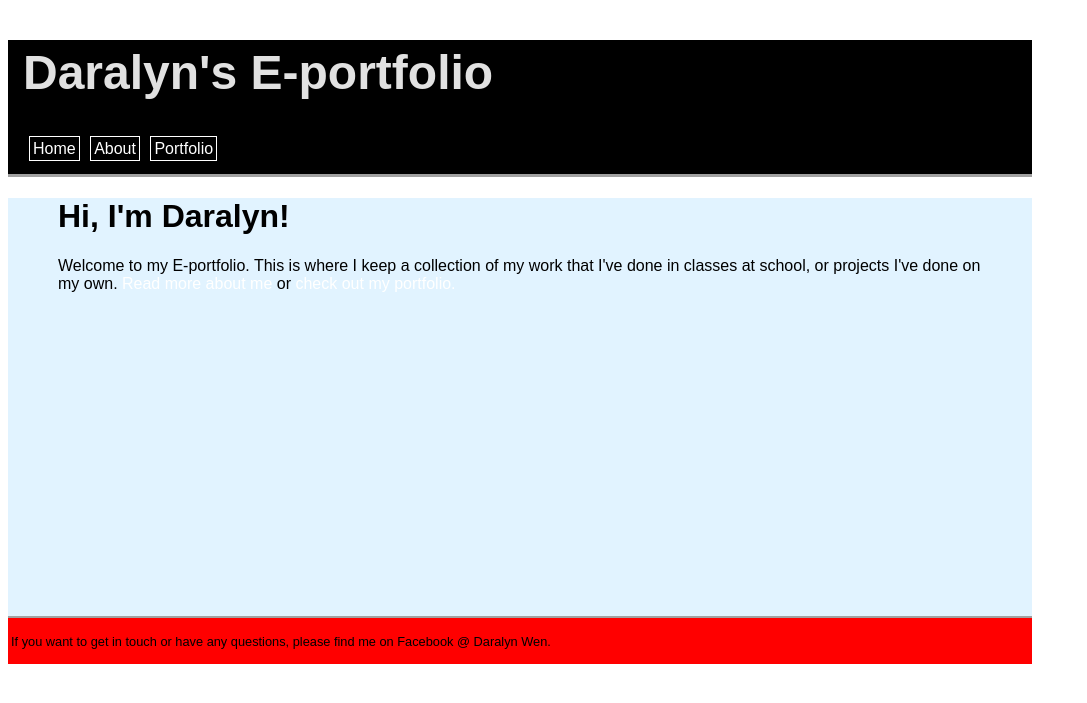
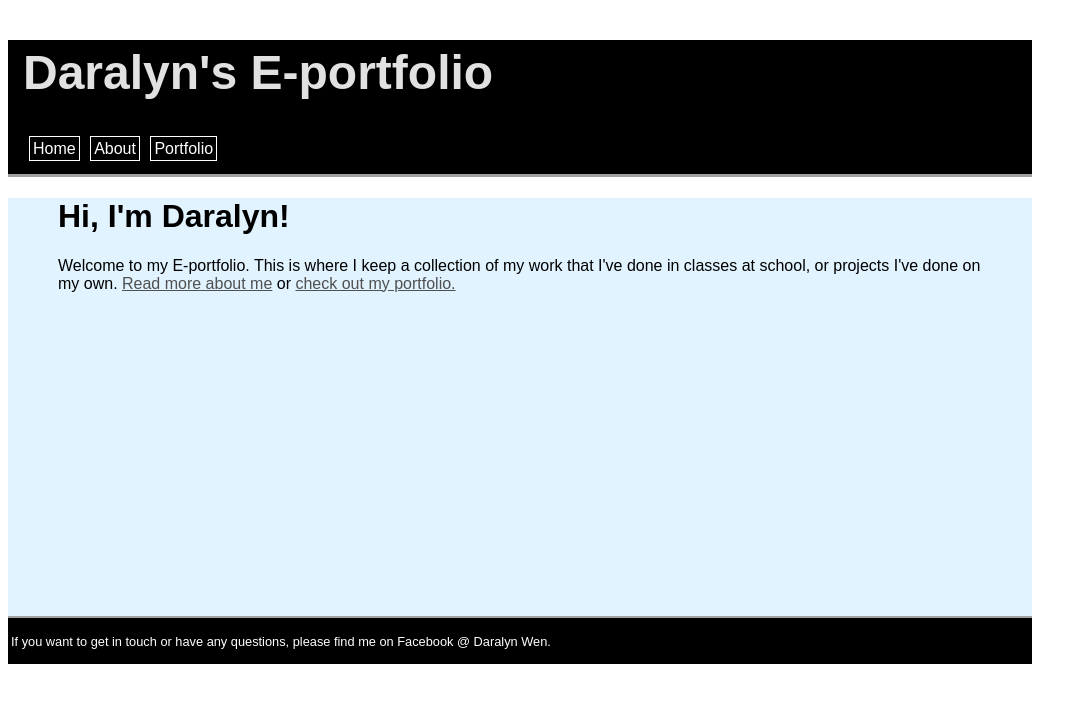
Before and after one commit to daralyn/daralyn.github.io, a Jekyll site: the page built from index.html, in a window 1280 px wide. Shown: the top 703 px of the page, without its empty margins (0-1087 px from the left). Built offline with Jekyll 4.4.1, drawn with Linux system fonts in a browser that asks for light colours.

Commit message:
added rgb

```diff
--- a/css/main.css
+++ b/css/main.css
@@ -1,9 +1,3 @@
-#divfootdefault {
-    color: (255, 255, 255);
-    font-size: .8em;
-    font-family: 'Arial', 'Sans-Serif';
-}
-
 #bodydefault {
     width: 80%;
 }
@@ -58,12 +52,15 @@
 
 #defaultfooter{
     border-top: 2px solid rgb(161, 161, 161);
-    background-color: rgb(255, 0, 0);
+    background-color: rgb(0, 0, 0);
     padding: 3px;
 }
 
-<!-- divfootdefault -->
-
+#divfootdefault{
+    color: rgb(255, 255, 255);
+    font-size: .8em;
+    font-family: 'Arial', 'Sans-Serif';
+}
 
 .readandcheck{
     color: rgb(80, 80, 80);
```
